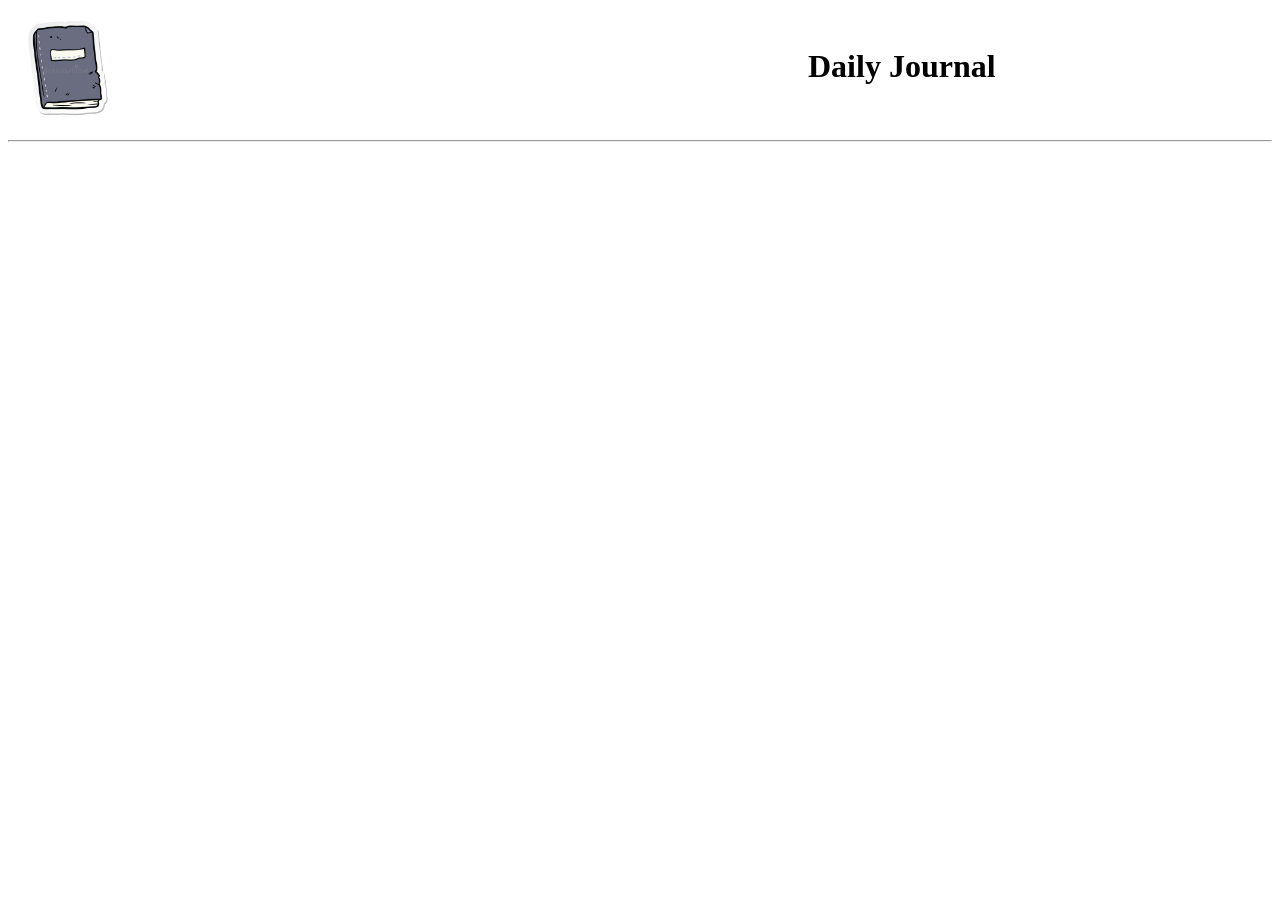
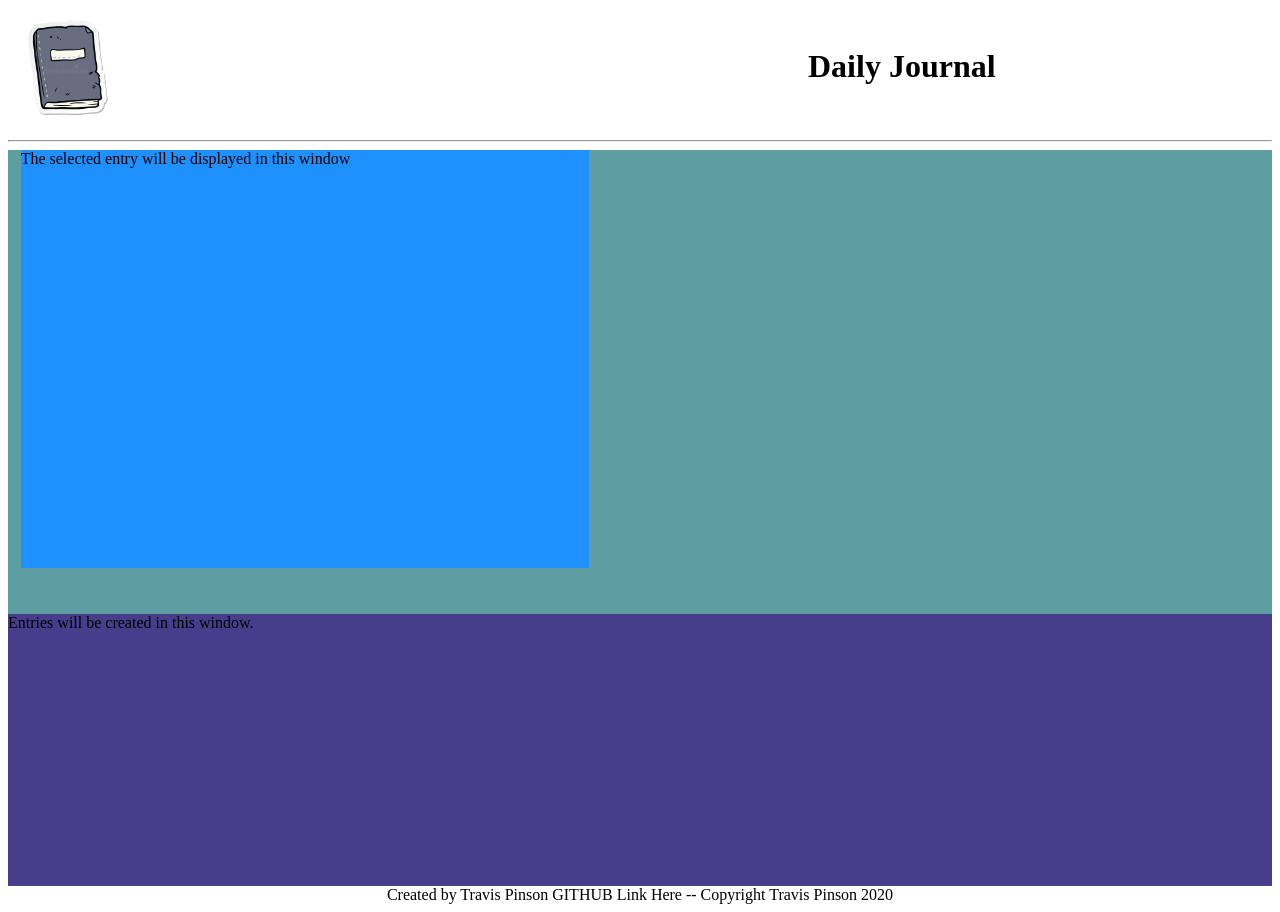
Before and after one commit to TAPinson/Daily-Journal, a plain HTML site: page index.html in a window 1280 px wide. Before the commit the page ends 800 px from the top, so only its background shows below. Drawn offline with Linux system fonts and the light colour scheme.

Commit message:
began building out from wireframe

```diff
--- a/index.html
+++ b/index.html
@@ -16,9 +16,20 @@
     </header>
     <hr>
 
-    <section>
+    <section class="entry-viewer">
+        <div class="entry-viewer__highlighted">
+            The selected entry will be displayed in this window
+        </div>
+    </section>
 
+
+    <section class="entry-input">
+        Entries will be created in this window.
     </section>
+
+    <footer>
+        Created by Travis Pinson GITHUB Link Here -- Copyright Travis Pinson 2020
+    </footer>
 
 </body>
 </html>
--- a/styles/main.css
+++ b/styles/main.css
@@ -1,12 +1,44 @@
 header {
     display: flex;
     flex-wrap: nowrap;
+}
+
+.logo-box__logo {
+    max-width: 15%;
 }
 
 .title-box {
     padding-top: 1.5%;
 }
 
-.logo-box__logo {
-    max-width: 15%;
+.entry-viewer {
+    background-color: cadetblue;
+    height: 29em;
 }
+
+.entry-viewer__highlighted{
+    background-color: dodgerblue;
+    max-width: 45%;
+    height: 90%;
+    margin-left: 1%;
+}
+
+
+
+
+
+.entry-input {
+    background-color: darkslateblue;
+    height: 17em;
+}
+
+
+
+
+
+
+
+
+footer {
+    text-align: center;
+}
```
